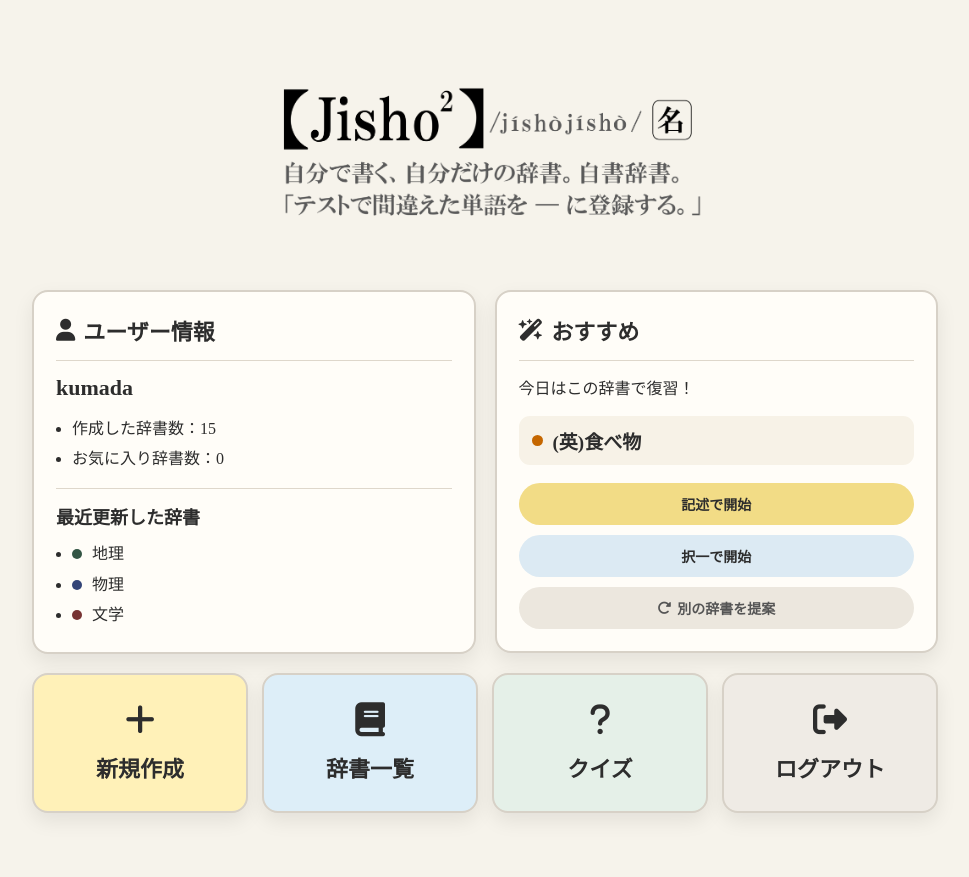
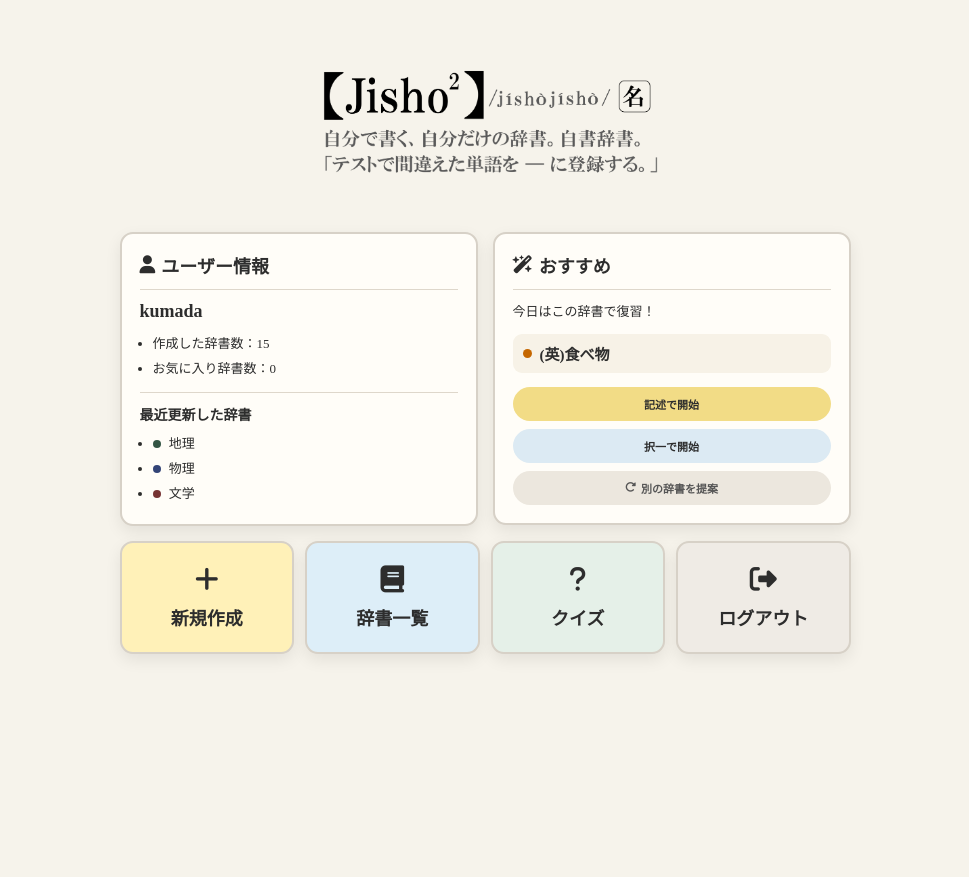
Before and after one commit to private1351/jisho-app, a Flask app: page / in a window 1280 px wide. Shown: the whole page, without its empty margins (155-1124 px from the left). After the commit the page ends 657 px from the top, so only its background shows below. Run offline with Flask 3, Linux system fonts and the light colour scheme; a user stored in the database is signed in; some web fonts are replaced.

Commit message:
ダッシュボードも小さめに修正

```diff
--- a/app/static/css/book.css
+++ b/app/static/css/book.css
@@ -138,12 +138,17 @@ form button[type="submit"]:hover {
 .words-page-container {
   display: flex;
   justify-content: center;
-  align-items: center;
-  min-height: 100vh;
-  padding: 32px 16px;
+  align-items: flex-start;
+  padding: 24px 16px;
   position: relative;
   gap: 32px;
-  align-items: flex-start;
+  margin-top: 32px;
+  box-sizing: border-box;
+}
+
+/* 辞書ヘッダー＋本コンテンツで min-height が二重に効かないよう、残りビューポートに合わせる */
+.dictionary-header + .words-page-container {
+  min-height: calc(100dvh - 92px);
 }
 
 /* 左ページ */
@@ -293,15 +298,6 @@ form button[type="submit"]:hover {
 
 .book-area {
   display: flex;
-}
-.words-page-container {
-  display: flex;
-  justify-content: center;
-  align-items: flex-start;
-  min-height: calc(100vh - 80px);
-  padding: 24px 16px;
-  position: relative;
-  margin-top: 32px;
 }
 
 .save-exit-container {
--- a/app/static/css/common.css
+++ b/app/static/css/common.css
@@ -4,10 +4,13 @@ body {
   background-color: #F7F6EB;
   margin: 0;
   padding: 0;
-  /* 画面が小さい環境でも見切れないようにする */
+  box-sizing: border-box;
+  /* padding と min-height を足し算しない（常時 1 画面分の余計なスクロールを防ぐ） */
+  /* あふれたときだけウィンドウがスクロールする */
   overflow-y: auto;
   overflow-x: hidden;
   min-height: 100vh;
+  min-height: 100dvh;
 }
 
 /* フォント: ヒラギノ明朝体（明朝体） */
--- a/app/static/css/dashboard.css
+++ b/app/static/css/dashboard.css
@@ -1,70 +1,96 @@
+/* メニュー（/ index）: 辞書まわりと揃えて約 80% スケール + 画面幅に収める */
 .dashboard-body {
     margin: 0;
+    min-height: 100vh;
+    min-height: 100dvh;
+    display: flex;
+    flex-direction: column;
     background: #f6f3eb;
     color: #2d2d2d;
     font-family: 'Hiragino Mincho ProN', 'Hiragino Mincho Pro', 'Yu Mincho', serif;
-    /* common.css の overflow: hidden を上書きして見切れを防ぐ */
-    overflow: auto;
+    overflow-x: hidden;
+    box-sizing: border-box;
+}
+
+.dashboard-body .title-image {
+    display: block;
+    width: min(400px, calc(100vw - 32px));
+    max-width: 100%;
+    height: auto;
+    object-fit: contain;
+    margin: clamp(8px, 2vh, 16px) auto clamp(12px, 3vh, 24px);
+    box-sizing: border-box;
 }
 
 .dashboard-page {
-    max-width: 944px;
+    flex: 1 0 auto;
+    width: 100%;
+    max-width: min(755px, calc(100vw - 24px));
     margin: 0 auto;
-    padding: 32px 19px 64px;
+    padding-top: clamp(12px, 2.5vw, 26px);
+    padding-bottom: clamp(20px, 4vh, 51px);
+    padding-left: max(12px, env(safe-area-inset-left, 0px));
+    padding-right: max(12px, env(safe-area-inset-right, 0px));
     box-sizing: border-box;
 }
 
 .dashboard-header {
     display: flex;
     justify-content: center;
-    margin-bottom: 29px;
+    margin-bottom: clamp(12px, 2.5vw, 23px);
+    width: 100%;
+    box-sizing: border-box;
 }
 
 .dashboard-grid {
     display: grid;
-    grid-template-columns: 1fr 1fr;
-    gap: 19px;
+    grid-template-columns: repeat(2, minmax(0, 1fr));
+    gap: clamp(10px, 2vw, 15px);
     align-items: start;
+    width: 100%;
+    box-sizing: border-box;
 }
 
 .dashboard-card {
     background: #fffdf8;
     border: 2px solid #d7d1c7;
-    border-radius: 16px;
-    padding: 22px;
-    box-shadow: 0 8px 20px rgba(0, 0, 0, 0.08);
+    border-radius: 13px;
+    padding: clamp(12px, 3vw, 18px);
+    box-shadow: 0 6px 16px rgba(0, 0, 0, 0.08);
     box-sizing: border-box;
+    min-width: 0;
+    overflow-wrap: anywhere;
 }
 
 .card-title {
     margin: 0;
-    font-size: 22px;
+    font-size: 18px;
     display: flex;
     align-items: center;
-    gap: 8px;
+    gap: 6px;
 }
 
 .card-divider {
     height: 1px;
     background: #ded7cb;
-    margin: 14px 0;
+    margin: 11px 0;
 }
 
 .user-name-row {
     display: flex;
     align-items: center;
-    gap: 8px;
-    margin-bottom: 13px;
+    gap: 6px;
+    margin-bottom: 10px;
 }
 
 .user-name {
-    font-size: 22px;
+    font-size: 18px;
     font-weight: bold;
 }
 
 .user-badge {
-    font-size: 10px;
-    padding: 2px 8px;
+    font-size: 9px;
+    padding: 2px 6px;
     border-radius: 999px;
     background: #ece7de;
 }
@@ -72,54 +98,56 @@
 .dashboard-info-list,
 .recent-dictionary-list {
     margin: 0;
-    padding-left: 16px;
+    padding-left: 13px;
     line-height: 1.9;
-    font-size: 16px;
+    font-size: 13px;
 }
 
 .sub-title {
-    margin: 0 0 10px;
-    font-size: 18px;
+    margin: 0 0 8px;
+    font-size: 14px;
 }
 
 .color-dot-mini {
     display: inline-block;
-    width: 10px;
-    height: 10px;
+    width: 8px;
+    height: 8px;
     border-radius: 50%;
-    margin-right: 6px;
+    margin-right: 5px;
 }
 
 .dashboard-action-grid {
     grid-column: 1 / span 2;
     display: grid;
-    grid-template-columns: repeat(4, 1fr);
-    gap: 14px;
+    grid-template-columns: repeat(4, minmax(0, 1fr));
+    gap: clamp(8px, 2vw, 11px);
+    width: 100%;
+    box-sizing: border-box;
 }
 
 .action-card {
-    min-height: 136px;
-    border-radius: 16px;
+    min-height: clamp(88px, 18vw, 109px);
+    border-radius: 13px;
     text-decoration: none;
     color: #2d2d2d;
     display: flex;
     flex-direction: column;
     align-items: center;
     justify-content: center;
-    gap: 14px;
-    font-size: 22px;
+    gap: 11px;
+    font-size: 18px;
     font-weight: bold;
     border: 2px solid #d7d1c7;
-    box-shadow: 0 8px 20px rgba(0, 0, 0, 0.08);
+    box-shadow: 0 6px 16px rgba(0, 0, 0, 0.08);
     transition: transform 0.15s ease;
 }
 
 .action-card:hover {
-    transform: translateY(-4px);
+    transform: translateY(-3px);
 }
 
 .action-card i {
-    font-size: 34px;
+    font-size: 27px;
 }
 
 .action-create {
@@ -155,11 +183,11 @@
     }
 
     .card-title {
-        font-size: 19px;
+        font-size: 15px;
     }
 
     .user-name {
-        font-size: 19px;
+        font-size: 15px;
     }
 }
 
@@ -168,37 +196,37 @@
 }
 
 .recommend-text {
-    margin: 0 0 14px;
-    font-size: 16px;
+    margin: 0 0 11px;
+    font-size: 13px;
     line-height: 1.7;
 }
 
 .recommend-dictionary {
     display: flex;
     align-items: center;
-    gap: 10px;
-    margin-bottom: 18px;
-    padding: 11px 13px;
+    gap: 8px;
+    margin-bottom: 14px;
+    padding: 9px 10px;
     background: #f7f2e7;
-    border-radius: 11px;
+    border-radius: 9px;
 }
 
 .recommend-color-dot {
-    width: 11px;
-    height: 11px;
+    width: 9px;
+    height: 9px;
     border-radius: 50%;
     flex-shrink: 0;
 }
 
 .recommend-dictionary-title {
-    font-size: 19px;
+    font-size: 15px;
     font-weight: bold;
 }
 
 .recommend-actions {
     display: flex;
     flex-direction: column;
-    gap: 10px;
+    gap: 8px;
 }
 
 .recommend-start-button,
@@ -207,11 +235,11 @@
     display: inline-flex;
     justify-content: center;
     align-items: center;
-    gap: 6px;
+    gap: 5px;
     text-decoration: none;
     border-radius: 999px;
-    padding: 11px 16px;
-    font-size: 14px;
+    padding: 9px 13px;
+    font-size: 11px;
     font-weight: bold;
 }
 
@@ -231,7 +259,7 @@
 }
 
 .recommend-empty {
-    font-size: 14px;
+    font-size: 11px;
     line-height: 1.8;
-    margin-bottom: 14px;
+    margin-bottom: 11px;
 }
--- a/app/static/css/quiz.css
+++ b/app/static/css/quiz.css
@@ -78,6 +78,7 @@
     font-size: 18px;
     font-weight: bold;
     min-height: 100vh;
+    min-height: 100dvh;
     background: linear-gradient(180deg, #6fb98f, #5aa57c);
 }
 
```
